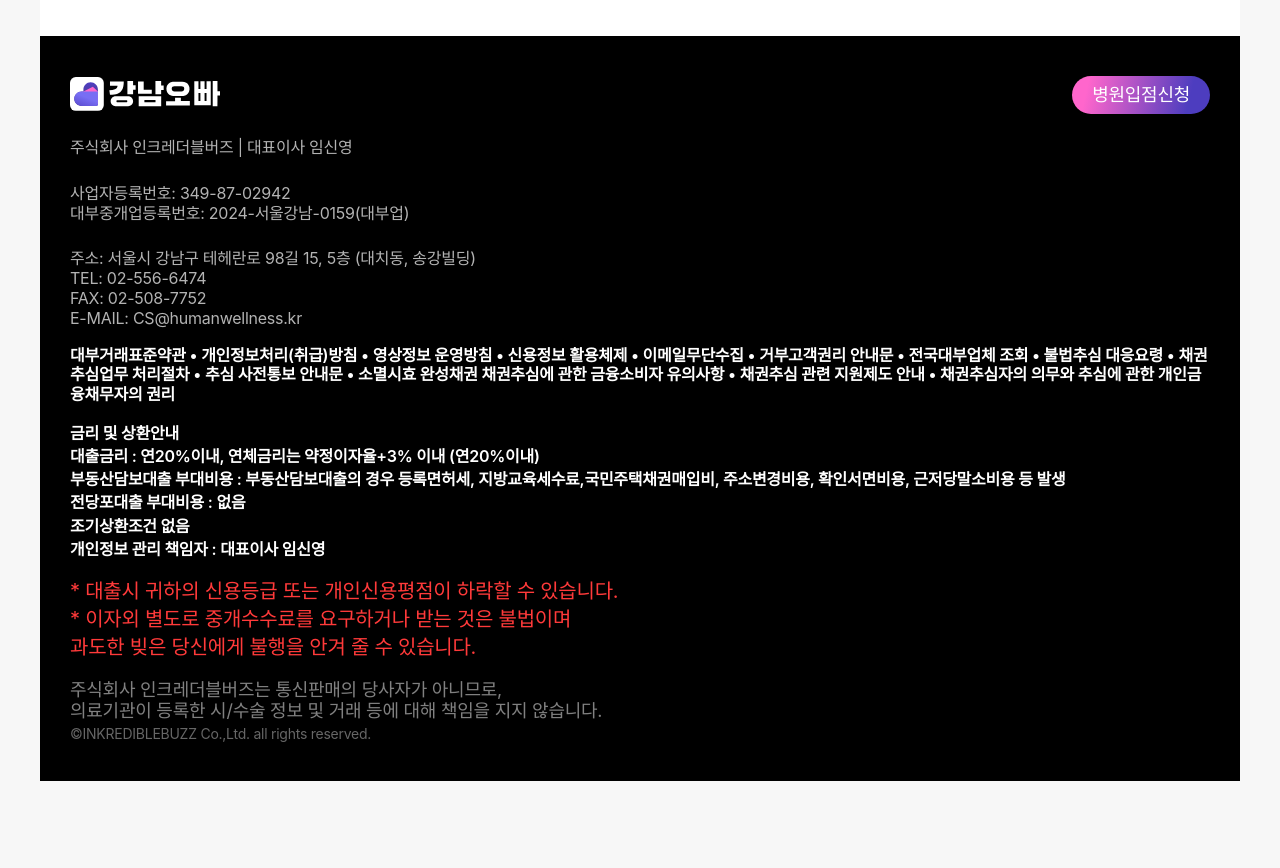
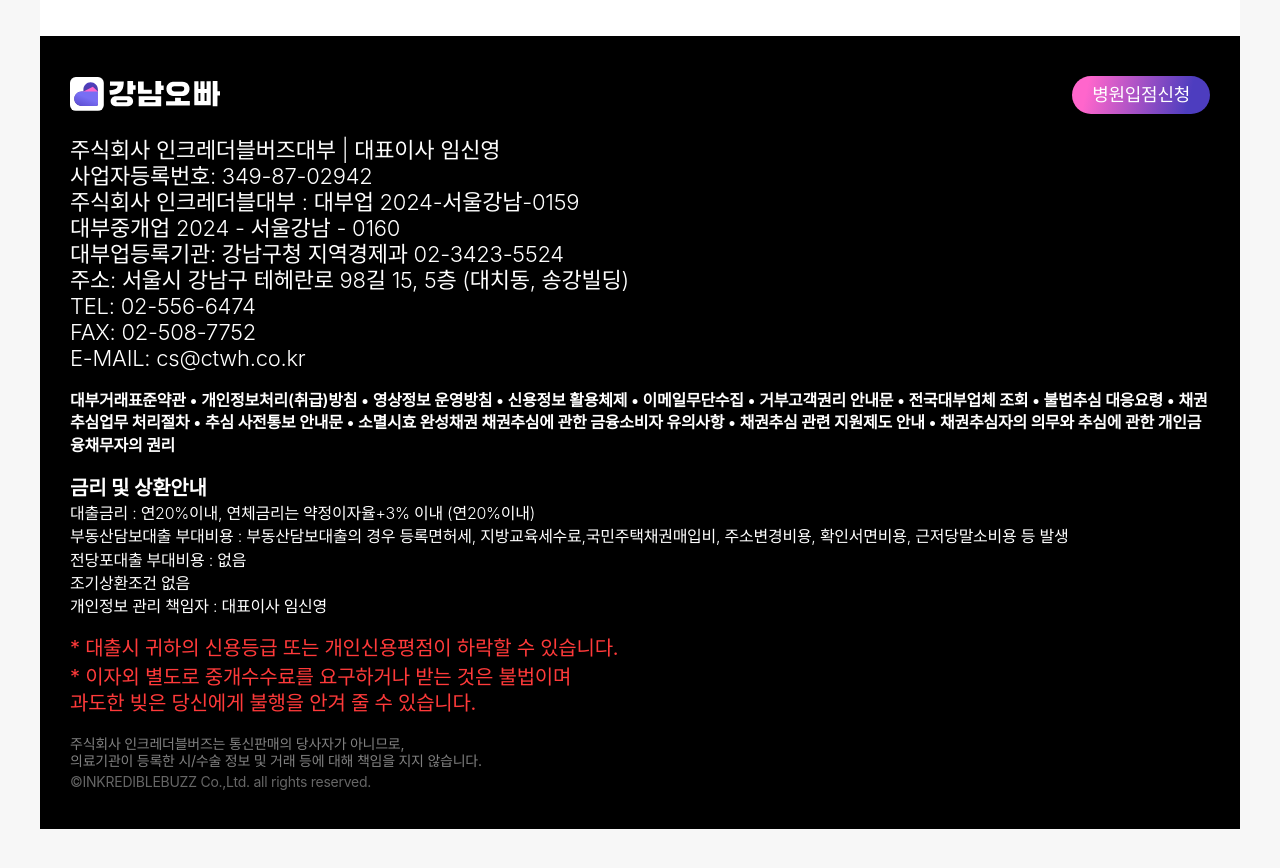
Before and after one commit to leeyirie/GN_webapp_edit, a website: page index.html in a window 1280 px wide. Shown: the part 2580-3448 px from the top of the page. Before the commit the page ends 3421 px from the top, so only its background shows below. Drawn offline with nearby package versions, Linux system fonts and the light colour scheme; a web font is replaced by a local one.

Commit message:
feat: 푸터 변경

```diff
--- a/css/footer.css
+++ b/css/footer.css
@@ -48,10 +48,11 @@
 
 /* 푸터 회사 정보 스타일 */
 #footer .company-info {
-  margin-bottom: 20px;
-  font-size: 16px;
-  color: rgba(255, 255, 255, 0.7);
-  line-height: 1.6;
+  margin-bottom: 10px;
+  font-weight: 300;
+  font-size: 22px;
+  color: fff;
+  line-height: 3;
 }
 
 #footer .company-info p {
@@ -61,10 +62,10 @@
 
 /* 금리 및 상환안내 섹션 */
 #footer .loan-info {
-  margin-bottom: 20px;
+  margin-bottom: 10px;
   font-size: 16px;
-  color: rgba(255, 255, 255, 0.7);
-  line-height: 1.6;
+  color: #fff;
+  line-height: 2.4;
 }
 
 #footer .loan-info p {
@@ -85,7 +86,7 @@
   margin-bottom: 20px;
   font-size: 20px !important;
   color: #ff3a3a;
-  line-height: 1.6;
+  line-height: 1.3;
 }
 
 #footer .warning-text p {
@@ -95,10 +96,10 @@
 
 /* 면책 문구와 저작권 */
 #footer .disclaimer {
-  font-size: 18px;
+  font-size: 14px;
   color: rgba(255, 255, 255, 0.5);
   margin-bottom: 5px;
-  line-height: 1.5;
+  line-height: 1.6;
 }
 
 #footer .copyright {
@@ -157,7 +158,7 @@
 
 .loan-info p {
   color: #fff;
-  font-weight: 600;
+  font-weight: 300;
   margin-bottom: 4px;
   margin-top: 4px;
   font-size: 16px;
--- a/index.html
+++ b/index.html
@@ -520,58 +520,106 @@
 
           <!-- 회사 정보 -->
           <div class="company-info">
-            <p>주식회사 인크레더블버즈 | 대표이사 임신영</p>
-            <br />
+            <p>주식회사 인크레더블버즈대부 | 대표이사 임신영</p>
             <p>사업자등록번호: 349-87-02942</p>
-            <p>대부중개업등록번호: 2024-서울강남-0159(대부업)</p>
-            <br />
+            <p>주식회사 인크레더블대부 : 대부업 2024-서울강남-0159</p>
+            <p>대부중개업 2024 - 서울강남 - 0160</p>
+            <p>대부업등록기관: 강남구청 지역경제과 02-3423-5524</p>
             <p>주소: 서울시 강남구 테헤란로 98길 15, 5층 (대치동, 송강빌딩)</p>
             <p>TEL: 02-556-6474</p>
             <p>FAX: 02-508-7752</p>
-            <p>E-MAIL: CS@humanwellness.kr</p>
+            <p>E-MAIL: cs@ctwh.co.kr</p>
           </div>
 
           <!-- 대부업 관련 정보 -->
-          <div class="loan-info loan-info-links">
-            <p>
-              <a href="./loanTerms.html">대부거래표준약관</a>
+          <div class="loan-info" style="margin-top: 20px; margin-bottom: 20px">
+            <p
+              style="
+                color: #fff;
+                font-weight: 600;
+                margin-bottom: 6px;
+                margin-top: 6px;
+                font-size: 16px;
+                line-height: 1.4;
+              "
+            >
+              <a href="#" style="color: #fff; text-decoration: none"
+                >대부거래표준약관</a
+              >
               •
-              <a href="./privacyPolicy.html">개인정보처리(취급)방침</a>
+              <a href="#" style="color: #fff; text-decoration: none"
+                >개인정보처리(취급)방침</a
+              >
               •
-              <a href="#">영상정보 운영방침</a>
+              <a href="#" style="color: #fff; text-decoration: none"
+                >영상정보 운영방침</a
+              >
               •
-              <a href="#">신용정보 활용체제</a>
+              <a href="#" style="color: #fff; text-decoration: none"
+                >신용정보 활용체제</a
+              >
               •
-              <a href="#">이메일무단수집</a>
+              <a href="#" style="color: #fff; text-decoration: none"
+                >이메일무단수집</a
+              >
               •
-              <a href="#">거부고객권리 안내문</a>
+              <a href="#" style="color: #fff; text-decoration: none"
+                >거부고객권리 안내문</a
+              >
               •
-              <a href="#">전국대부업체 조회</a>
+              <a href="#" style="color: #fff; text-decoration: none"
+                >전국대부업체 조회</a
+              >
               •
-              <a href="#">불법추심 대응요령</a>
+              <a href="#" style="color: #fff; text-decoration: none"
+                >불법추심 대응요령</a
+              >
               •
-              <a href="#">채권추심업무 처리절차</a>
+              <a href="#" style="color: #fff; text-decoration: none"
+                >채권추심업무 처리절차</a
+              >
               •
-              <a href="#">추심 사전통보 안내문</a>
+              <a href="#" style="color: #fff; text-decoration: none"
+                >추심 사전통보 안내문</a
+              >
               •
-              <a href="#">소멸시효 완성채권</a>
-              <a href="#">채권추심에 관한 금융소비자 유의사항</a>
+              <a href="#" style="color: #fff; text-decoration: none"
+                >소멸시효 완성채권</a
+              >
+              <a href="#" style="color: #fff; text-decoration: none"
+                >채권추심에 관한 금융소비자 유의사항</a
+              >
               •
-              <a href="#">채권추심 관련 지원제도 안내</a>
+              <a href="#" style="color: #fff; text-decoration: none"
+                >채권추심 관련 지원제도 안내</a
+              >
               •
-              <a href="#"
+              <a href="#" style="color: #fff; text-decoration: none"
                 >채권추심자의 의무와 추심에 관한 개인금융채무자의 권리</a
               >
             </p>
           </div>
 
           <!-- 금리 및 상환안내 -->
-          <div class="loan-info loan-info-rates">
-            <p class="title">금리 및 상환안내</p>
+          <div
+            class="loan-info"
+            style="margin-top: 20px; margin-bottom: 20px; line-height: 1.2"
+          >
+            <p
+              style="
+  color: #fff;
+  font-weight: 600;
+                margin-bottom: 4px;
+                margin-top: 10px;
+                font-size: 20px;
+              "
+            >
+              금리 및 상환안내
+            </p>
             <p>
               대출금리 : 연20%이내, 연체금리는 약정이자율+3% 이내 (연20%이내)
             </p>
-            <p>
+            <p style="line-height: 1.2">
               부동산담보대출 부대비용 : 부동산담보대출의 경우 등록면허세,
               지방교육세수료,국민주택채권매입비, 주소변경비용, 확인서면비용,
               근저당말소비용 등 발생
@@ -586,8 +634,7 @@
             <p>
               * 대출시 귀하의 신용등급 또는 개인신용평점이 하락할 수 있습니다.
             </p>
-            <p>* 이자외 별도로 중개수수료를 요구하거나 받는 것은 불법이며</p>
-            <p>과도한 빚은 당신에게 불행을 안겨 줄 수 있습니다.</p>
+            * 이자외 별도로 중개수수료를 요구하거나 받는 것은 불법이며<br>과도한 빚은 당신에게 불행을 안겨 줄 수 있습니다.</p>
           </div>
 
           <!-- 면책 문구 -->
```
